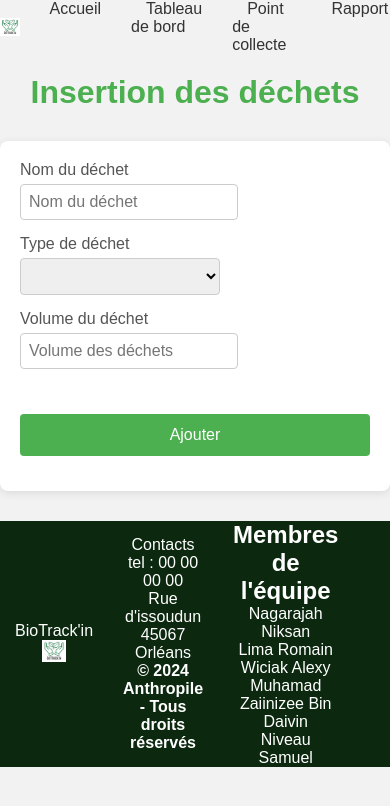
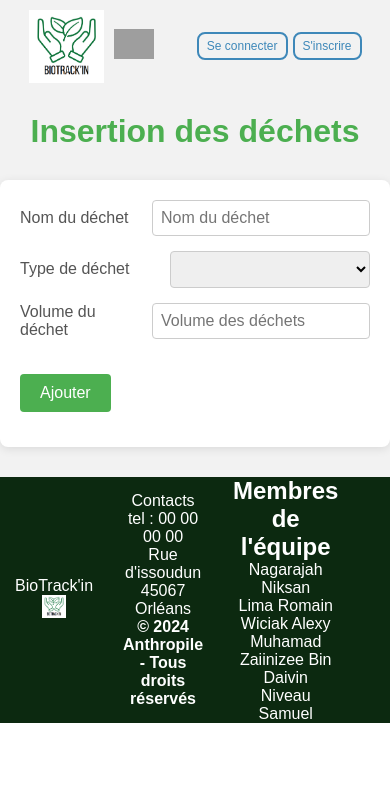
Before and after one commit to SNIVEAU/SAE-Projet-Anthropile, a Flask app: page /insert-dechets in a window 390 px wide; the page is wider, and only the part inside the window is pictured. Shown: the top 806 px of that part. Run offline with Flask 3, Linux system fonts and the light colour scheme; data that the repository does not hold is empty; parts of the project's set-up code (start-up, migrations or seed data) failed here and were passed over; some libraries are stand-ins or nearby versions; grey boxes are pictures that could not be loaded.

Commit message:
ajout du web du debut du web responsive accueil

```diff
--- a/app/static/base.css
+++ b/app/static/base.css
@@ -1,8 +1,8 @@
-html,
-body {
+html, body {
     margin: 0;
     padding: 0;
     font-family: Arial, sans-serif;
+    background-color: #fff;
 }
 
 /* Style pour l'en-tête et le positionnement des éléments */
@@ -70,7 +70,6 @@ a {
     text-decoration: none;
     color: #333;
 }
-
 
 /*************************************/
 
@@ -230,7 +229,6 @@ body {
 .insert-title {
     text-align: center;
     color: #4CAF50;
-    /* Couleur verte pour rappeler le thème des biodéchets */
     margin-top: 20px;
 }
 
@@ -303,25 +301,88 @@ form {
     margin-top: 20px;
 }
 
-/* Media queries pour une meilleure responsivité */
-@media (max-width: 600px) {
-    .form-horizontal .form-group {
-        flex-direction: column;
-        align-items: stretch;
+/* Media query pour la vue mobile */
+@media (max-width: 768px) {
+    header {
+        display: flex;
+        align-items: center;
+        justify-content: flex-start; /* Aligne les éléments à gauche */
+        padding: 10px;
+        position: relative;
+        z-index: 1;
+        margin-left: 0; /* Suppression de la marge gauche */
     }
 
-    .form-horizontal .form-group label {
-        width: auto;
-        margin-bottom: 5px;
+    .logo {
+        order: 1;
+        width: 75px; /* Taille du logo */
+        margin-right: 10px; /* Espace entre le logo et le bouton menu */
+        z-index: 1;
     }
 
-    .les-btn {
-        flex-direction: column;
+    .menu-toggle {
+        order: 2;
+        display: block;
+        cursor: pointer;
+        position: relative;
+        z-index: 2;
     }
 
-    .btn-insert {
-        width: 100%;
-        padding: 12px;
-        margin-top: 10px;
+    /* Agrandissement de l'image du bouton menu */
+    .menu-toggle img {
+        width: 40px; /* Ajustez cette valeur pour la taille désirée */
+        height: auto; /* Garde les proportions de l'image */
+    }
+
+    /* Cacher les éléments du menu par défaut */
+    nav.menu ul {
+        display: none;
+    }
+
+    /* Styles du menu déroulant actif */
+    nav.menu.active ul {
+        display: flex;
+        flex-direction: column;
+        position: absolute;
+        top: 50px; /* Ajustez cette valeur pour le positionnement */
+        left: 0;
+        width: 30%;
+        background-color: white;
+        padding: 5px; /* Réduisez le padding */
+        box-shadow: 0px 4px 8px rgba(0, 0, 0, 0.1);
+        z-index: 3;
+    }
+
+    nav.menu.active ul li {
+        margin: 5px 0; /* Réduisez l'espace entre les éléments */
+        text-align: left; /* Aligne le texte à gauche */
+        font-size: 12px; /* Réduisez encore la taille de la police */
+    }
+
+    .auth-buttons {
+        display: flex;
+        order: 3;
+        margin-left: auto; /* Aligne les boutons à droite */
+        z-index: 1;
+    }
+
+    /* Réduction des tailles des boutons pour mobile */
+    .auth-buttons a {
+        padding: 5px 8px; /* Réduire le padding des boutons */
+        font-size: 12px; /* Réduire la taille de la police */
+        margin-left: 5px; /* Espacement entre les boutons */
+        white-space: nowrap; /* Évite que le texte soit coupé sur plusieurs lignes */
     }
 }
+
+/* Assure que le bouton menu est toujours visible en dehors du mode mobile */
+.menu-toggle {
+    display: none; /* Le bouton menu ne s'affiche que sur mobile */
+}
+
+/* Lorsque le mode mobile est activé, le menu-toggle (bouton menu) s'affiche */
+@media (max-width: 768px) {
+    .menu-toggle {
+        display: block;
+    }
+}
--- a/app/templates/base.html
+++ b/app/templates/base.html
@@ -8,8 +8,11 @@
 </head>
 <body>
     <header>
-        <img src="static/img/logo.png" alt="Logo de mon site">
-        <nav>
+        <div class="menu-toggle">
+            <img src="../static/img/menu.png" alt="Menu">
+        </div>
+        <img class="logo" src="static/img/logo.png" alt="Logo de mon site">
+        <nav class="menu">
             <ul>
                 <li><a href="/">Accueil</a></li>
                 <li><a href="/">Tableau de bord</a></li>
@@ -17,9 +20,9 @@
                 <li><a href="/">Rapport</a></li>
             </ul>
         </nav>
-        <div>
-            <a class="connexioninscription" href='/'>Se connecter</a>
-            <a class="connexioninscription" href='/'>S'inscrire</a>
+        <div class="auth-buttons">
+            <a class="connexioninscription" href="/">Se connecter</a>
+            <a class="connexioninscription" href="/">S'inscrire</a>
         </div>
     </header>
 
@@ -30,7 +33,7 @@
 
     <footer>
         <div>
-            <p  >BioTrack'in</p>
+            <p>BioTrack'in</p>
             <img src="static/img/logo.png" alt="Logo de mon site">
         </div>
         <div>
@@ -40,13 +43,25 @@
             <p><strong>&copy; 2024 Anthropile - Tous droits réservés</strong></p>
         </div>
         <div>
-            <h2> Membres de l'équipe</h2>
+            <h2>Membres de l'équipe</h2>
             <ul>
                 <li>Nagarajah Niksan</li>
                 <li>Lima Romain</li>
                 <li>Wiciak Alexy</li>
                 <li>Muhamad Zaiinizee Bin Daivin</li>
                 <li>Niveau Samuel</li>
+            </ul>
+        </div>
     </footer>
+
+    <script>
+        // Script pour le menu déroulant
+        const toggleButton = document.querySelector('.menu-toggle');
+        const menu = document.querySelector('.menu');
+
+        toggleButton.addEventListener('click', () => {
+            menu.classList.toggle('active');
+        });
+    </script>
 </body>
 </html>
```
Also changed, not shown: app/static/home.css (+61 -0 lines).
